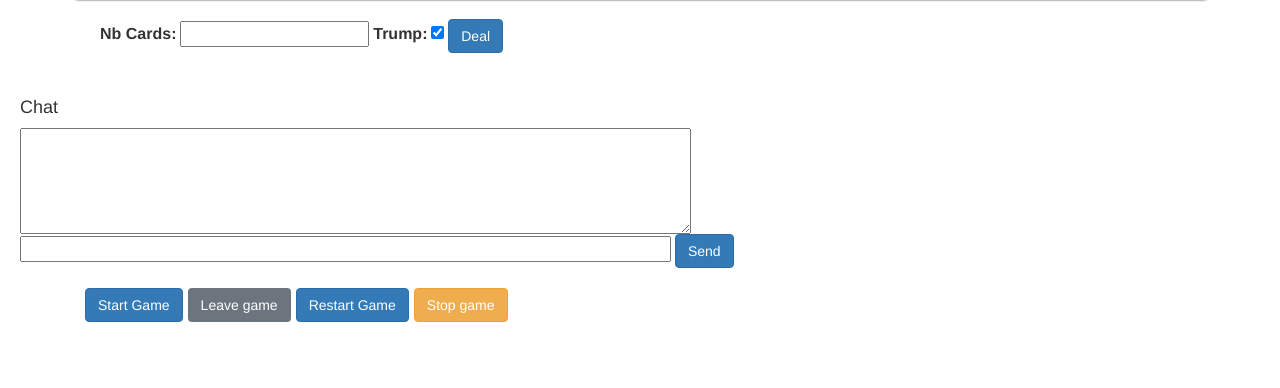
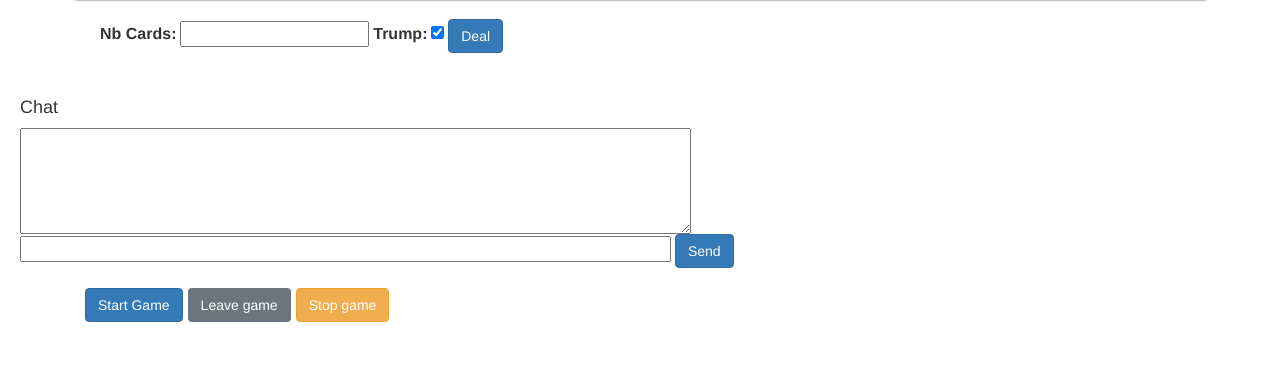
Before and after one commit to pfajeau/rom-whist, a Flask app: template romwhist/ui/templates/game.html in a window 1280 px wide. Shown: the part 317-705 px from the top of the page. Run offline with Flask 2, Linux system fonts and the light colour scheme; the template is opened without the code that fills it: values that come from a table or form of the project are taken from there, others are empty; parts of the project's set-up code (start-up, migrations or seed data) failed here and were passed over; some libraries are stand-ins or nearby versions.

Commit message:
Removed restart game button

```diff
--- a/romwhist/ui/templates/game.html
+++ b/romwhist/ui/templates/game.html
@@ -26,6 +26,7 @@ UI enhancements
   var last_player;
   var new_round = true;
   var first_card;
+  var last_dealer;
 
 
   // $("#topnav").last().after("<p class='game_page_title'>Game ID: "  + "{{ session['game_id'] }}" + " - You are: " + "{{ session['username'] }}"+ "</p>")
@@ -72,7 +73,6 @@ UI enhancements
     }
     $("#deal").prop("disabled",false);
   }
-
   function disable_deal() {
     // Never disabled for game game_creator
     if (username != ownername) {
@@ -145,8 +145,12 @@ UI enhancements
     }
     $("#game_action_buttons").append('{{ form.leave_game(class="btn btn-secondary") }}');
     if (username == ownername) {
-      $("#game_action_buttons").append('<button id="restart_game" class="btn btn-primary" name="restart_game" type="button">Restart Game</button>');
+      // $("#game_action_buttons").append('<button id="restart_round" class="btn btn-primary" name="restart_round" type="button">Restart Round</button>');
       $("#game_action_buttons").append('{{ form.stop_game(class="btn btn-warning") }}');
+    }
+
+    if (username == ownername) {
+      enable_deal();
     }
 
     function post_msg() {
@@ -171,14 +175,15 @@ UI enhancements
       $("#start_game").prop("disabled",false);
     }
 
-    function enable_restart_game() {
-      if (username == ownername) {
-        document.getElementById("restart_game").onclick = function() {
-          start_game();
-        }
-      }
-      $("#start_game").prop("disabled",false);
-    }
+    // function enable_restart_round() {
+    //   if (username == ownername) {
+    //     document.getElementById("restart_round").onclick = function() {
+    //       // TODO re-deal cards
+    //       make_player_the_dealer(last_dealer);
+    //     }
+    //   }
+    //   $("#start_game").prop("disabled",false);
+    // }
 
     // Don't want to do that for now
     function disable_start_game() {
@@ -187,6 +192,20 @@ UI enhancements
     }
 
     $( '#dialog' ).dialog( { 'autoOpen': false } );
+
+    function make_player_the_dealer(player_name) {
+      make_player_active(player_name)
+
+      // Enable Deal button for dealer
+      if (username == player_name) {
+        enable_deal();
+        $("#nb_cards").addClass("highlighted_field");
+        $("#nb_cards").focus();
+      }
+      else {
+        $("#nb_cards").removeClass("highlighted_field");
+      }
+    }
 
     // Connect to websocket
     socket = io.connect(location.protocol + '//' + document.domain + ':' + location.port);
@@ -199,7 +218,7 @@ UI enhancements
       socket.emit('join game', {data:''});
 
       enable_start_game();
-      enable_restart_game();
+      // enable_restart_round();
       disable_deal();
       make_players_inactive();
       // active_player = {{ active_player }}
@@ -344,8 +363,10 @@ UI enhancements
       }
     });
 
+
     socket.on('hand completed', function(data) {
       player_name=data['player_to_deal']
+      player_to_deal = player_name
       scores=data['scores']
       show_boostrap_alert("Hand completed. Next dealer is: " + player_name,"alert alert-warning")
       Object.keys(scores).forEach(function(player) {
@@ -356,17 +377,7 @@ UI enhancements
       let image = 'img/' + trump_card + ".svg"
       $('#trump_card').html('')
 
-      make_player_active(player_name)
-
-      // Enable Deal button for dealer
-      if (username == player_name) {
-        enable_deal();
-        $("#nb_cards").addClass("highlighted_field");
-        $("#nb_cards").focus();
-      }
-      else {
-        $("#nb_cards").removeClass("highlighted_field");
-      }
+      make_player_the_dealer(player_name);
     });
 
       // function play_sound(audio_file) {
```
